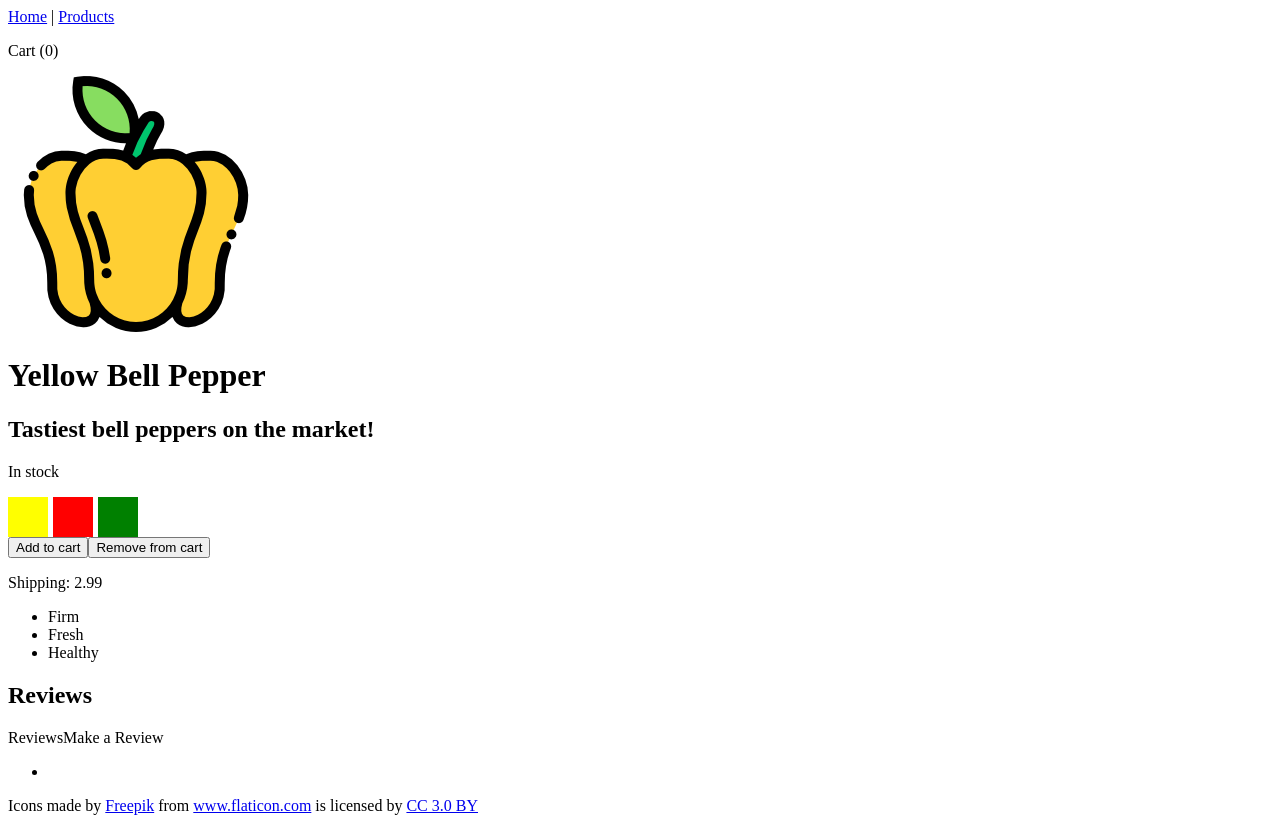
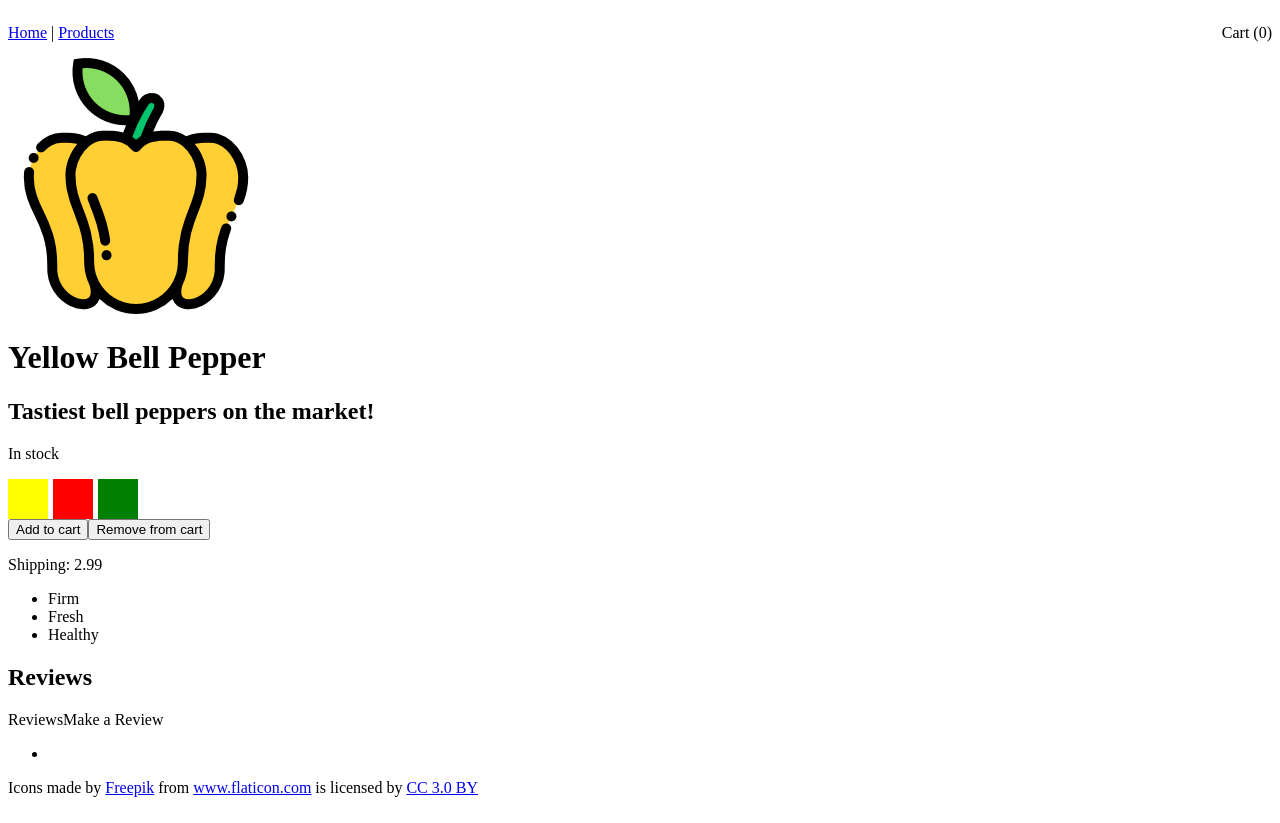
Before and after one commit to slawinski/online-veggie-store, a Vue app: page /products in a window 1280 px wide. Built offline with nearby package versions, Linux system fonts and the light colour scheme.

Commit message:
Create a Cart component

```diff
--- a/src/App.vue
+++ b/src/App.vue
@@ -1,25 +1,41 @@
 <template>
   <div id="app">
-    <div id="nav">
-      <router-link :to="{ name: 'home' }">Home</router-link> |
-      <router-link :to="{ name: 'products' }">Products</router-link>
+    <div id="nav" class="nav">
+      <div class="links">
+        <router-link :to="{ name: 'home' }">Home</router-link> |
+        <router-link :to="{ name: 'products' }">Products</router-link>
+      </div>
+      <Cart></Cart>
     </div>
-    <router-view />
-    <Disclaimer />
+    <router-view></router-view>
+    <Disclaimer></Disclaimer>
   </div>
 </template>
 
 <script>
+import Cart from "./components/Cart";
 import Disclaimer from "./components/Disclaimer";
 import store from "./store";
 
 export default {
   name: "app",
   components: {
+    Cart,
     Disclaimer
+  },
+  computed: {
+    cart: function() {
+      return this.$store.getters.cart;
+    }
   },
   store: store
 };
 </script>
 
-<style></style>
+<style>
+.nav {
+  display: flex;
+  align-items: center;
+  justify-content: space-between;
+}
+</style>
--- /dev/null
+++ b/src/components/Cart.vue
@@ -0,0 +1,18 @@
+<template>
+  <div class="cart">
+    <p>Cart ({{ cart.length }})</p>
+  </div>
+</template>
+
+<script>
+export default {
+  name: "cart",
+  computed: {
+    cart: function() {
+      return this.$store.getters.cart;
+    }
+  }
+};
+</script>
+
+<style></style>
--- a/src/views/Products.vue
+++ b/src/views/Products.vue
@@ -1,8 +1,5 @@
 <template>
   <div class="products">
-    <div class="cart">
-      <p>Cart ({{ cart.length }})</p>
-    </div>
     <product :premium="premium"></product>
   </div>
 </template>
@@ -14,11 +11,6 @@ export default {
   components: {
     Product
   },
-  computed: {
-    cart: function() {
-      return this.$store.getters.cart;
-    }
-  },
   data() {
     return {
       premium: false
```
